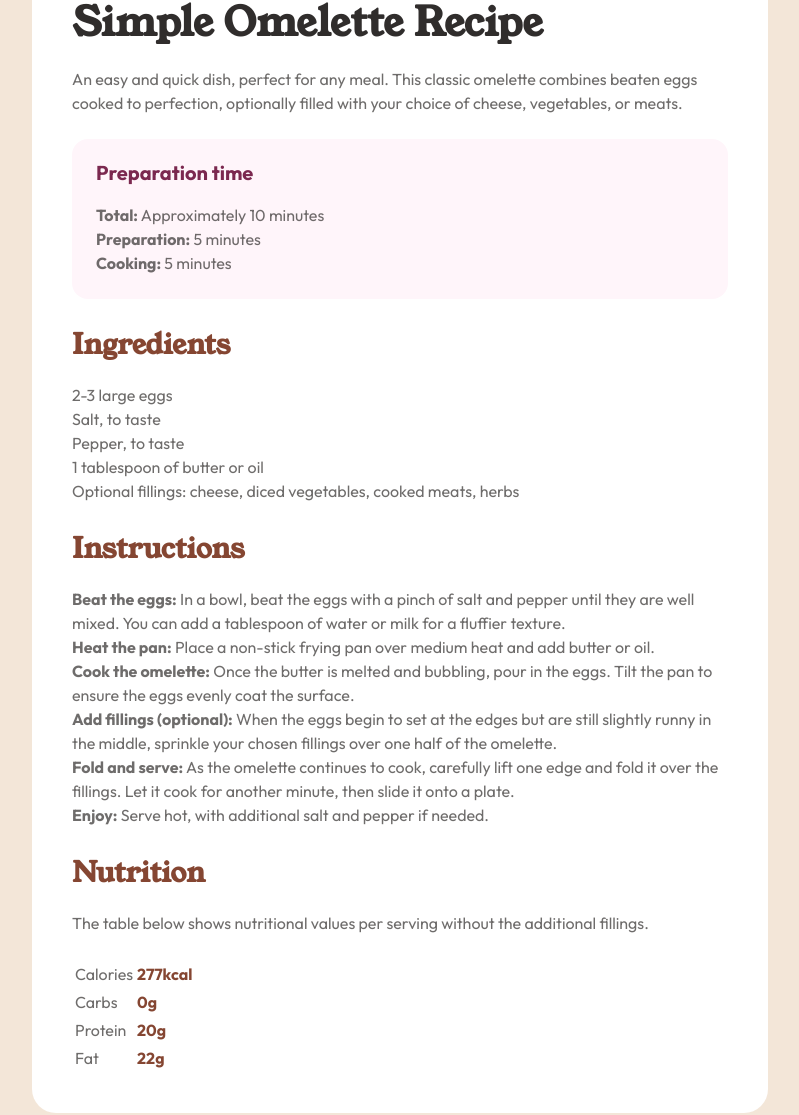
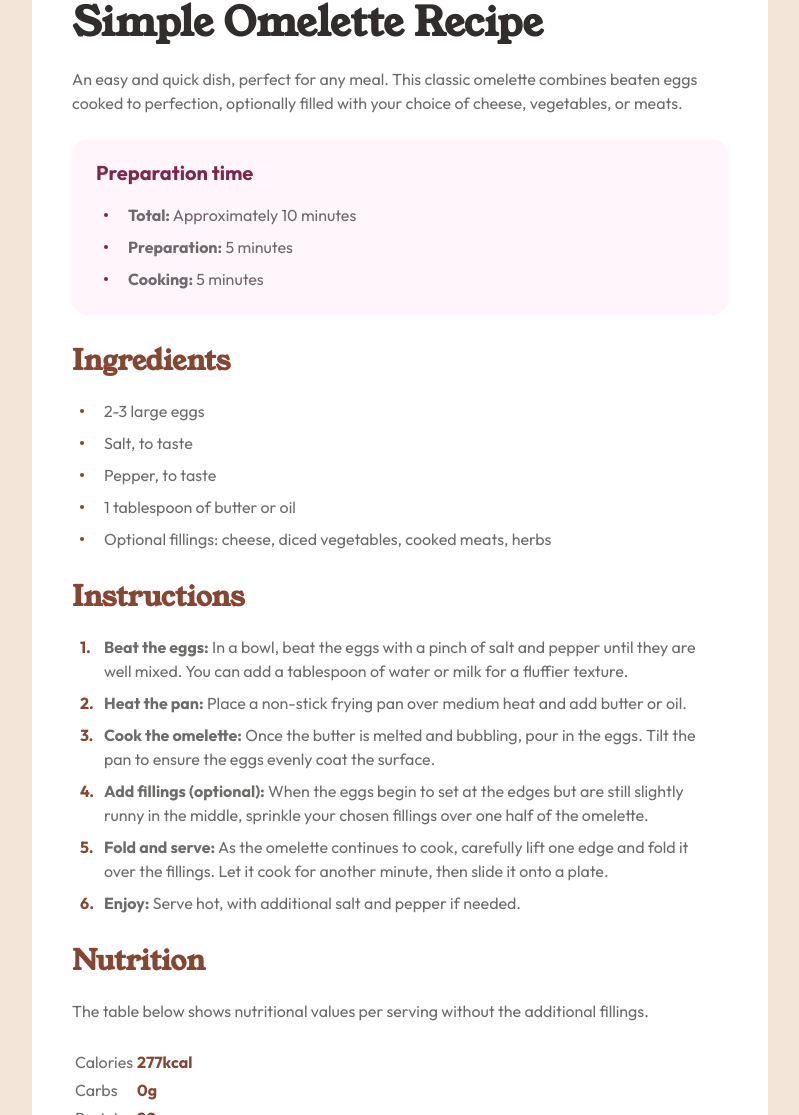
Before and after one commit to abizmo/recipe-page, a website: page index.html in a window 1280 px wide. Shown: the part 505-1620 px from the top of the page, without its empty margins (240-1039 px from the left). Drawn offline with Linux system fonts and the light colour scheme.

Commit message:
add list style

```diff
--- a/index.html
+++ b/index.html
@@ -55,22 +55,30 @@
           <div class="recipe__preparation">
             <h3 class="text-accent">Preparation time</h3>
 
-            <ul role="list">
-              <li><b>Total:</b> Approximately 10 minutes</li>
-              <li><b>Preparation:</b> 5 minutes</li>
-              <li><b>Cooking:</b> 5 minutes</li>
+            <ul class="list list--bullet" role="list">
+              <li class="list__item list__item--accent">
+                <p><b>Total:</b> Approximately 10 minutes</p>
+              </li>
+              <li class="list__item list__item--accent">
+                <p><b>Preparation:</b> 5 minutes</p>
+              </li>
+              <li class="list__item list__item--accent">
+                <p><b>Cooking:</b> 5 minutes</p>
+              </li>
             </ul>
           </div>
         </section>
         <section>
           <h2 class="text-primary">Ingredients</h2>
 
-          <ul role="list">
-            <li>2-3 large eggs</li>
-            <li>Salt, to taste</li>
-            <li>Pepper, to taste</li>
-            <li>1 tablespoon of butter or oil</li>
-            <li>
+          <ul class="list list--bullet" role="list">
+            <li class="list__item list__item--primary">2-3 large eggs</li>
+            <li class="list__item list__item--primary">Salt, to taste</li>
+            <li class="list__item list__item--primary">Pepper, to taste</li>
+            <li class="list__item list__item--primary">
+              1 tablespoon of butter or oil
+            </li>
+            <li class="list__item list__item--primary">
               Optional fillings: cheese, diced vegetables, cooked meats, herbs
             </li>
           </ul>
@@ -79,39 +87,51 @@
         <section>
           <h2 class="text-primary">Instructions</h2>
 
-          <ol role="list">
-            <li>
+          <ol class="list list--step" role="list">
+            <li class="list__item">
+              <p>
                 <b>Beat the eggs:</b> In a bowl, beat the eggs with a pinch of
                 salt and pepper until they are well mixed. You can add a
                 tablespoon of water or milk for a fluffier texture.
+              </p>
             </li>
 
-            <li>
-              <b>Heat the pan:</b> Place a non-stick frying pan over medium heat
-              and add butter or oil.
+            <li class="list__item">
+              <p>
+                <b>Heat the pan:</b> Place a non-stick frying pan over medium
+                heat and add butter or oil.
+              </p>
             </li>
 
-            <li>
-              <b>Cook the omelette:</b> Once the butter is melted and bubbling,
-              pour in the eggs. Tilt the pan to ensure the eggs evenly coat the
-              surface.
+            <li class="list__item">
+              <p>
+                <b>Cook the omelette:</b> Once the butter is melted and
+                bubbling, pour in the eggs. Tilt the pan to ensure the eggs
+                evenly coat the surface.
+              </p>
             </li>
 
-            <li>
-              <b>Add fillings (optional):</b> When the eggs begin to set at the
-              edges but are still slightly runny in the middle, sprinkle your
-              chosen fillings over one half of the omelette.
+            <li class="list__item">
+              <p>
+                <b>Add fillings (optional):</b> When the eggs begin to set at
+                the edges but are still slightly runny in the middle, sprinkle
+                your chosen fillings over one half of the omelette.
+              </p>
             </li>
 
-            <li>
+            <li class="list__item">
+              <p>
                 <b>Fold and serve:</b> As the omelette continues to cook,
-              carefully lift one edge and fold it over the fillings. Let it cook
-              for another minute, then slide it onto a plate.
+                carefully lift one edge and fold it over the fillings. Let it
+                cook for another minute, then slide it onto a plate.
+              </p>
             </li>
 
-            <li>
+            <li class="list__item">
+              <p>
                 <b>Enjoy:</b> Serve hot, with additional salt and pepper if
                 needed.
+              </p>
             </li>
           </ol>
         </section>
--- a/style.css
+++ b/style.css
@@ -24,7 +24,7 @@
   --fs-400: 1rem;
 
   --size-1: 0.25rem;
-  --size-2: 0.5rem;
+  --size-2: 0.5rem; /*usado*/
   --size-3: 0.75rem;
   --size-4: 1rem;
   --size-5: 1.25rem; /*usado*/
@@ -40,6 +40,7 @@
   --max-width: 46rem;
   --br-m: var(--size-4);
   --br-lg: var(--size-6);
+  --br-rounded: 9999rem;
 }
 
 @media (min-width: 46.125rem) {
@@ -61,7 +62,6 @@
 
 ul[role="list"],
 ol[role="list"] {
-  padding: 0;
   list-style: none;
 }
 
@@ -169,3 +169,45 @@ section:not(:last-child) {
     border-radius: var(--br-m);
   }
 }
+
+.list {
+  padding-inline: var(--size-2);
+  display: grid;
+  gap: var(--size-2);
+}
+
+.list--step {
+  counter-reset: steplist;
+}
+
+.list__item {
+  display: grid;
+  grid-template-columns: 0 1fr;
+  gap: var(--size-6);
+}
+
+.list--bullet .list__item {
+  align-items: center;
+}
+
+.list--bullet .list__item::before {
+  content: "";
+  width: var(--size-1);
+  aspect-ratio: 1;
+  border-radius: var(--br-rounded);
+}
+
+.list--step .list__item::before {
+  counter-increment: steplist;
+  content: counter(steplist) ".";
+  font-weight: 700;
+  color: var(--clr-primary);
+}
+
+.list--bullet .list__item--accent::before {
+  background-color: var(--clr-accent);
+}
+
+.list--bullet .list__item--primary::before {
+  background-color: var(--clr-primary);
+}
```
Lines whose indentation alone changed are shown as unchanged.
